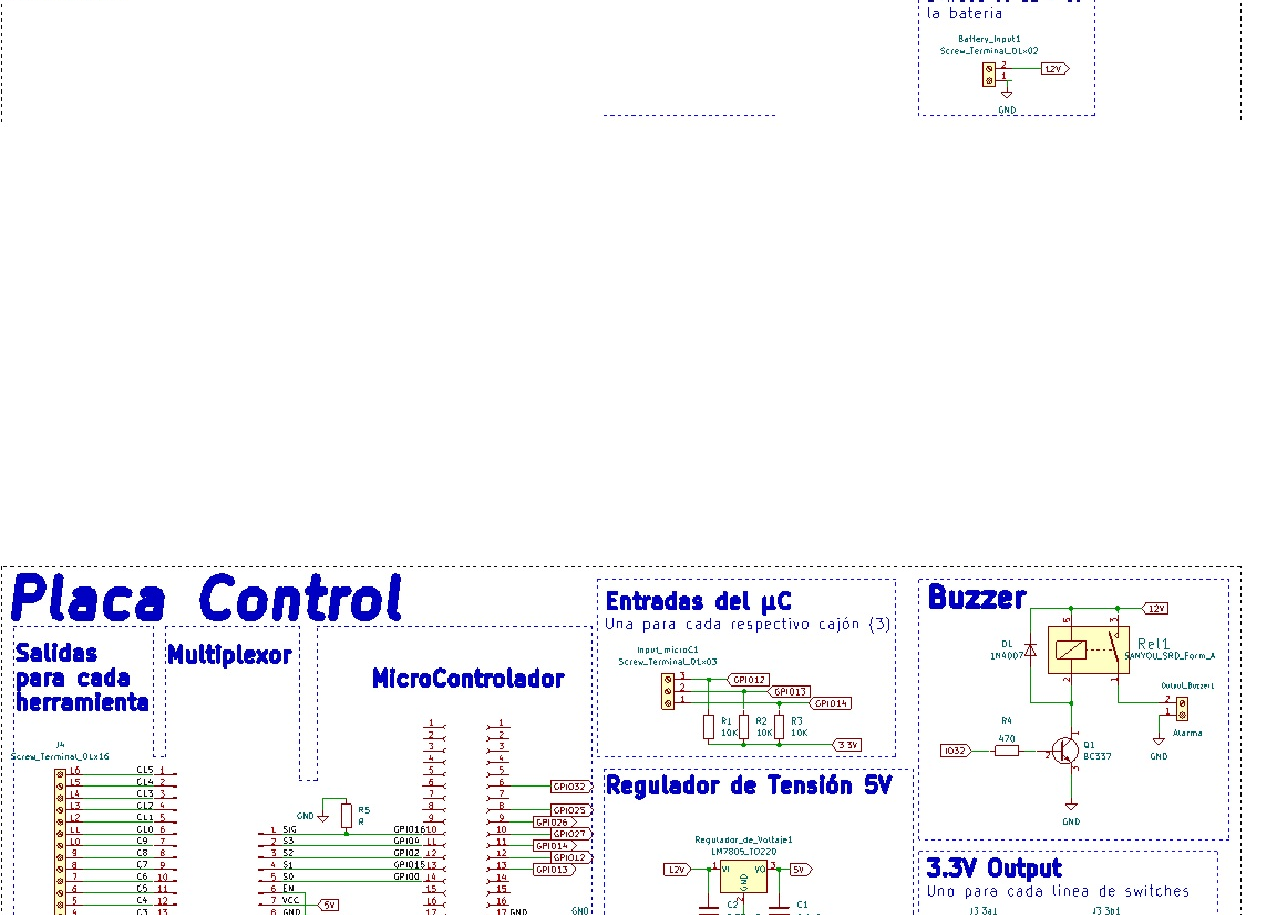
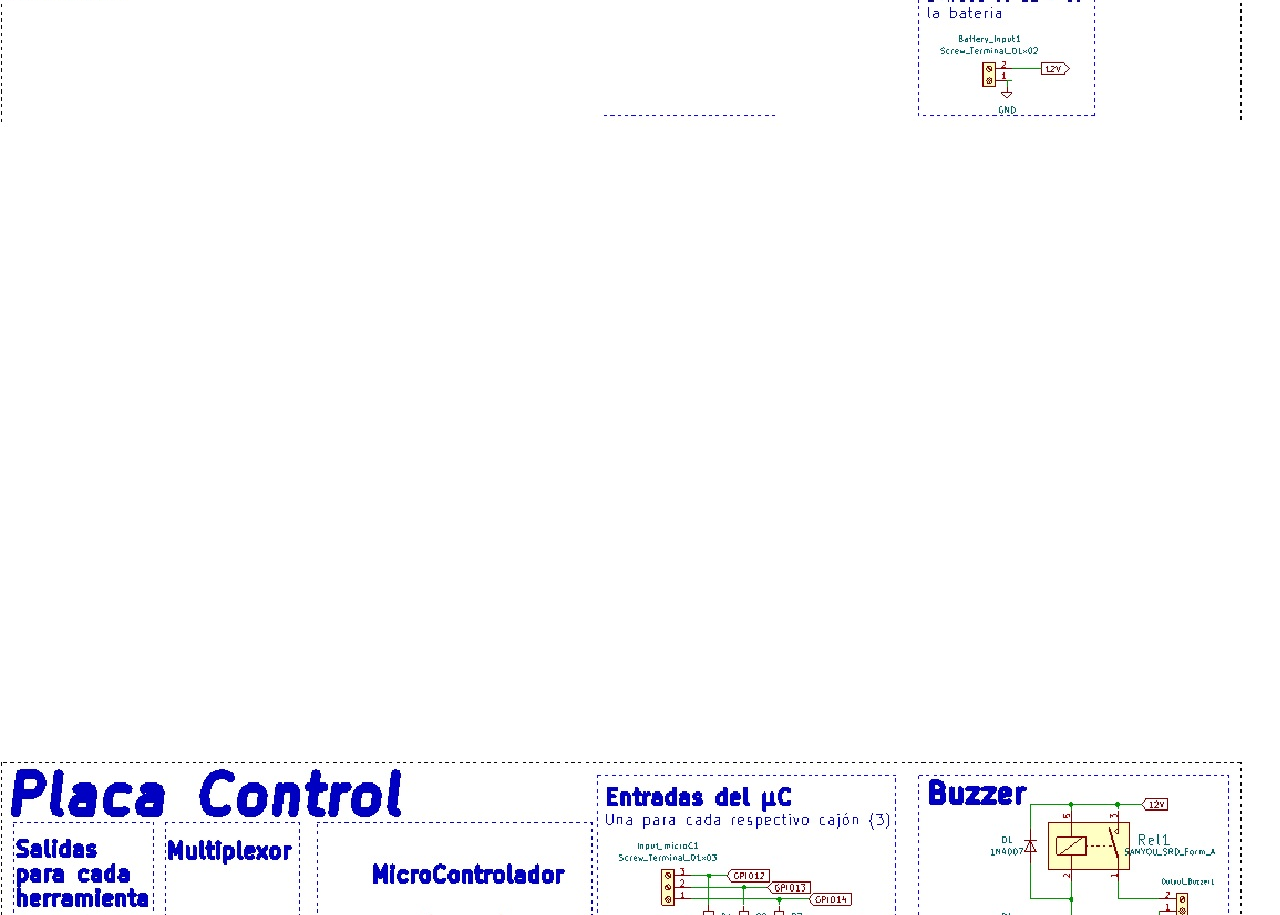
Before and after one commit to impatrq/smart_toolbox, a Next.js app in the folder pagina-web/: page /circuitos in a window 1280 px wide. Shown: the part 740-1655 px from the top of the page. Built offline with nearby package versions, Linux system fonts and the light colour scheme.

Commit message:
feat: añadir componentes externos

```diff
--- a/pagina-web/pages/circuitos.js
+++ b/pagina-web/pages/circuitos.js
@@ -29,7 +29,15 @@ export default function nosotros() {
             <li className="my-1">Un diodo para el relé</li>
             <li className="my-1">Resistencias varias</li>
           </ul>
-
+          Fuera de la la placa de control principal se encuentran:
+          <ul className="my-2">
+            <li className="my-1">
+              Microswitches para la detección de herramientas
+            </li>
+            <li className="my-1">Contactos magnéticos</li>
+            <li className="my-1">Un buzzer 12V</li>
+            <li className="my-1">Una batería de 12VDC</li>
+          </ul>
         </h3>
         <h4 className="text-center my-7 text-white text-2xl">Planos</h4>
         <img className="rounded-lg img-fluid" src={"/circuito.jpg"} />
```
